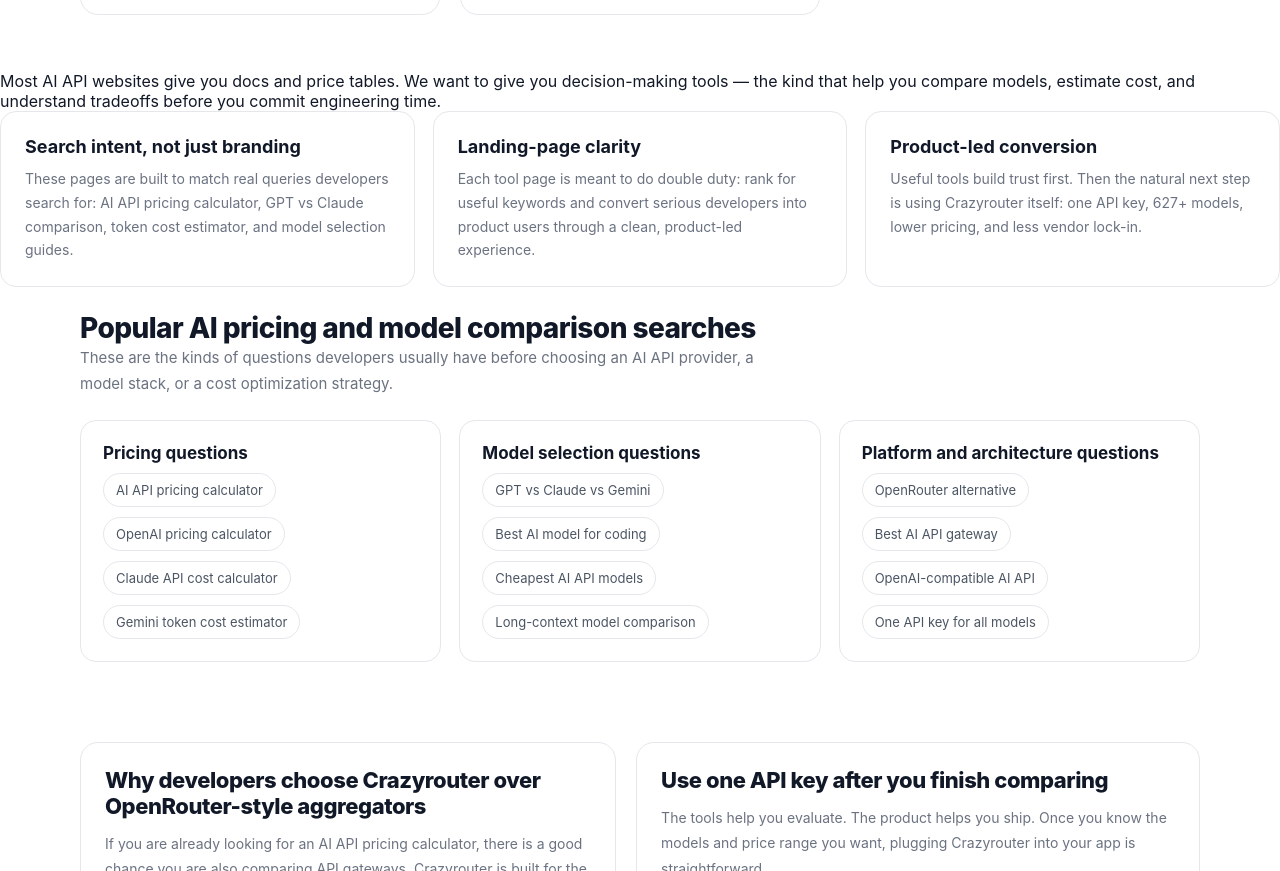
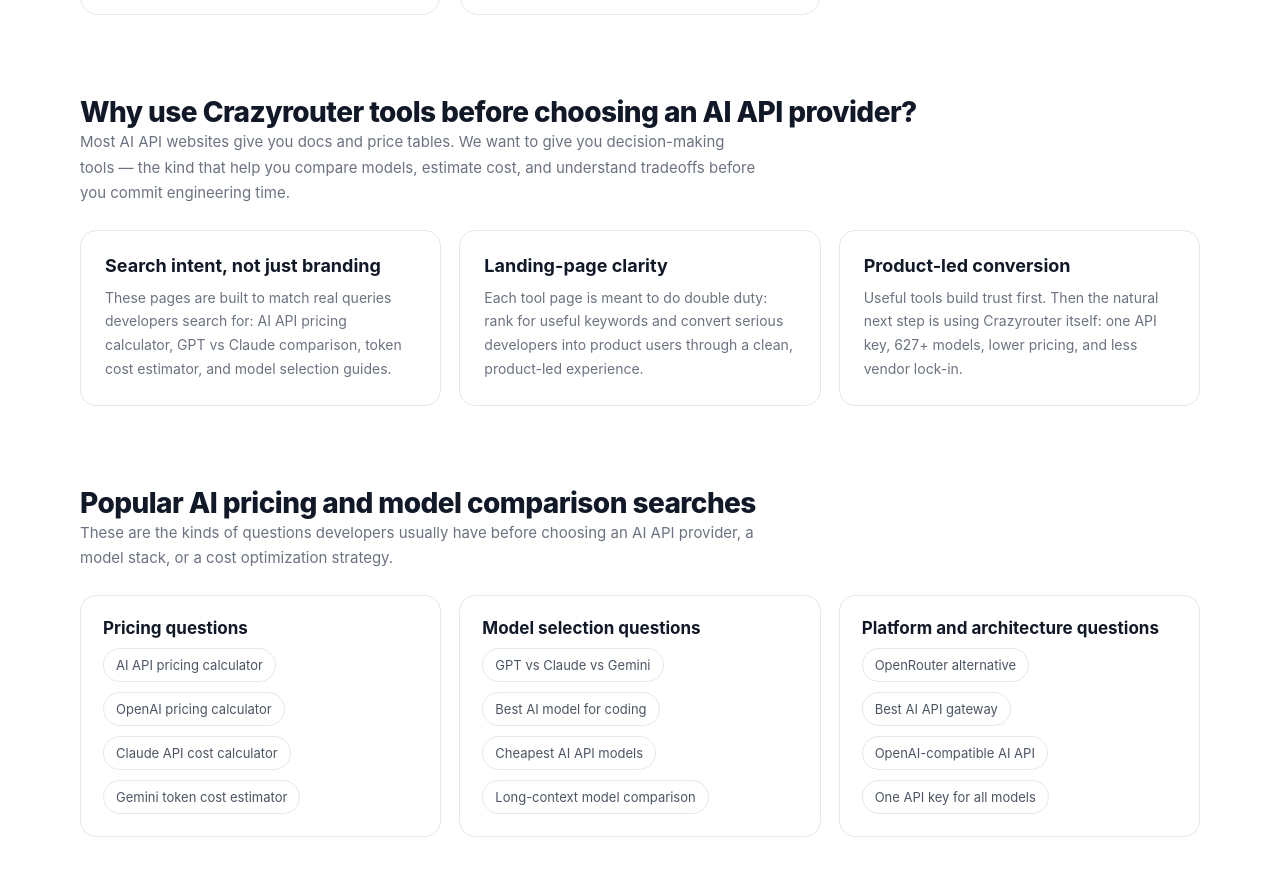
Before and after one commit to xujfcn/crazyrouter-tools, a plain HTML site: page index.html in a window 1280 px wide. Shown: the part 1627-2498 px from the top of the page. Drawn offline with Linux system fonts and the light colour scheme; files whose address does not match are found by name.

Commit message:
Fix tools index section layout

```diff
--- a/index.html
+++ b/index.html
@@ -342,6 +342,11 @@
     </article>
   </div>
 </section>
+
+<section class="section">
+  <div class="section-head">
+    <div>
+      <h2>Why use Crazyrouter tools before choosing an AI API provider?</h2>
       <p>Most AI API websites give you docs and price tables. We want to give you decision-making tools — the kind that help you compare models, estimate cost, and understand tradeoffs before you commit engineering time.</p>
     </div>
   </div>
```
